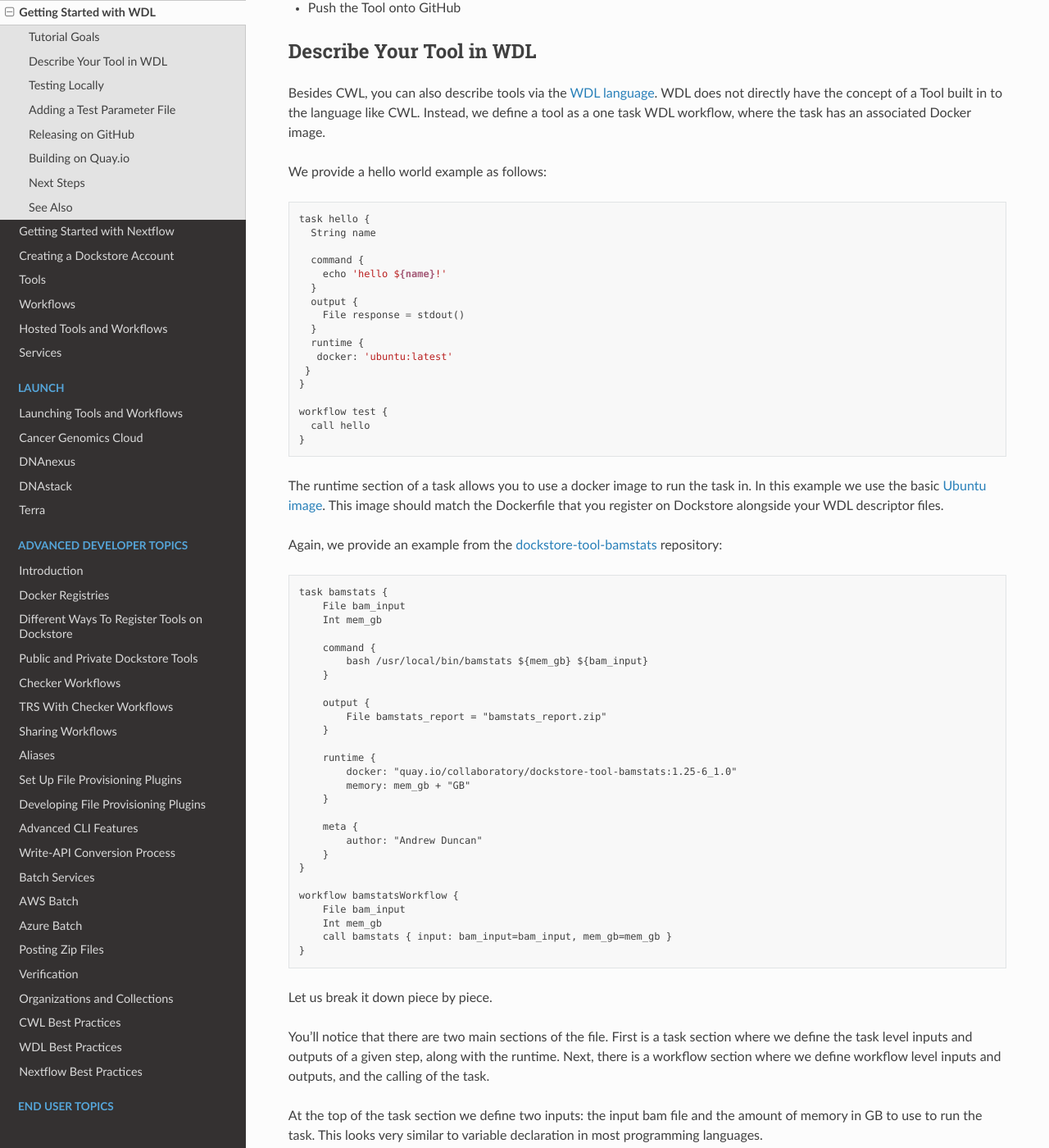
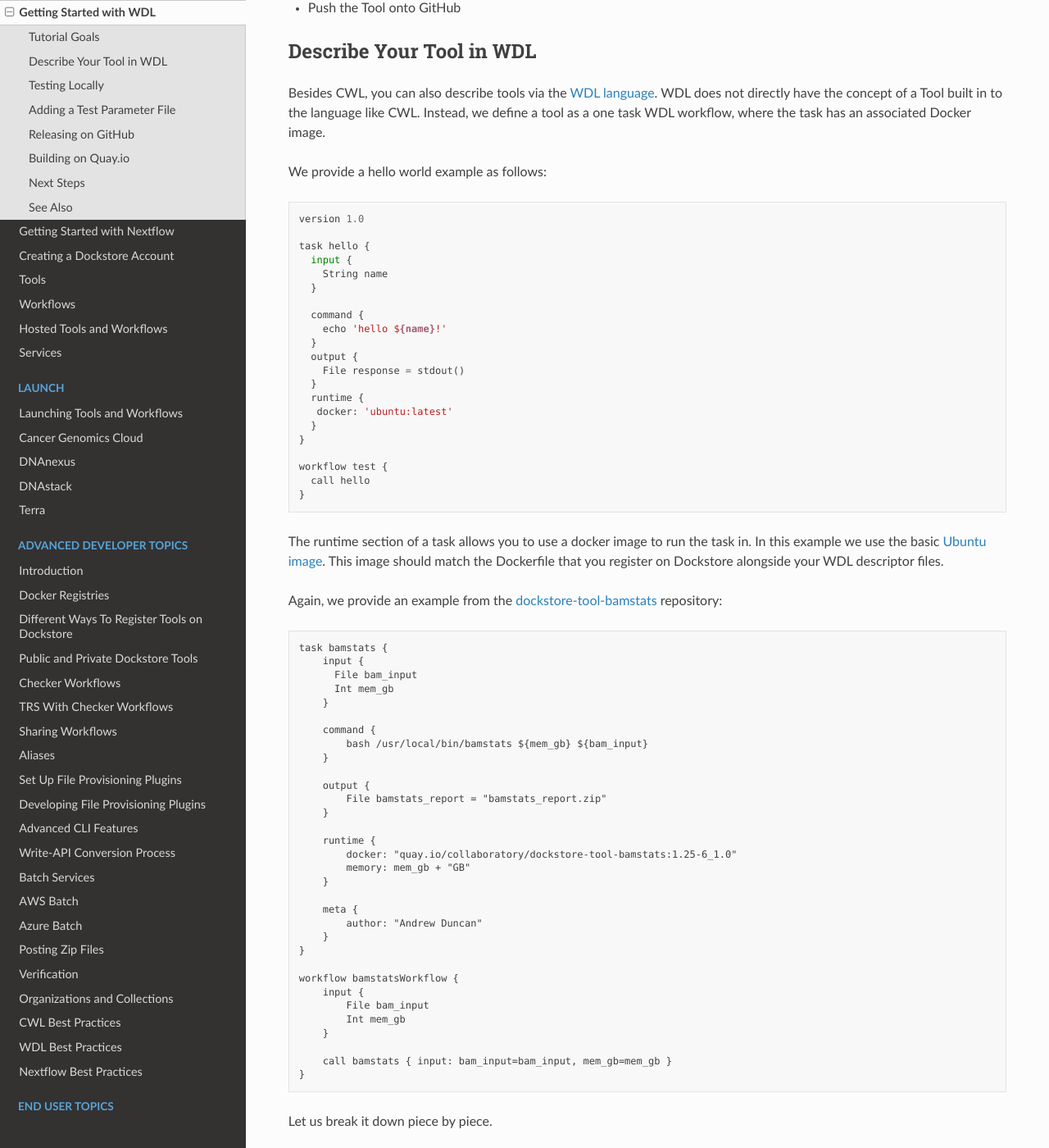
Before and after one commit to dockstore/dockstore-documentation, a Sphinx documentation site: the page built from docs/getting-started/getting-started-with-wdl.rst, in a window 1280 px wide and 1400 px high, scrolled down 415 px. Shown: the whole window at 82% size. Built offline with Sphinx 7.4.7 and the Read the Docs theme 2.0.0, drawn with Linux system fonts in a browser that asks for light colours.

Commit message:
update wdl tutorial

```diff
--- a/docs/getting-started/getting-started-with-services.rst
+++ b/docs/getting-started/getting-started-with-services.rst
@@ -22,7 +22,7 @@ Create Your Service
 The first step is to create a file named ``.dockstore.yml``. The ``.dockstore.yml``  is a configuration file used to describe your service. Technically, having a valid YAML and the right version is
 all that is required for your service to appear on Dockstore. But, we will briefly cover an example ``.dockstore.yml`` written for the Xena Hub to show what will generally be needed to create a working service.
 You can also view a template ``.dockstore.yml`` file `here
-<https://github.com/dockstore/dockstore-documentation/tree/develop/docs/assets/templates/.dockstore.yml>`_.
+<https://github.com/dockstore/dockstore-documentation/blob/1e487775aa8ca22e38ec2193dc671d31b3d1eecf/docs/assets/templates/.dockstore.yml>`_.
 
 .. figure:: /assets/images/docs/service-example.png
 
--- a/docs/getting-started/getting-started-with-wdl.rst
+++ b/docs/getting-started/getting-started-with-wdl.rst
@@ -30,8 +30,12 @@ We provide a hello world example as follows:
 
 ::
 
+    version 1.0
+
     task hello {
-      String name
+      input {
+        String name
+      }
 
       command {
         echo 'hello ${name}!'
@@ -41,7 +45,7 @@ We provide a hello world example as follows:
       }
       runtime {
        docker: 'ubuntu:latest'
-     }
+      }
     }
 
     workflow test {
@@ -61,8 +65,10 @@ repository:
 ::
 
     task bamstats {
-        File bam_input
-        Int mem_gb
+        input {
+          File bam_input
+          Int mem_gb
+        }
 
         command {
             bash /usr/local/bin/bamstats ${mem_gb} ${bam_input}
@@ -83,8 +89,11 @@ repository:
     }
 
     workflow bamstatsWorkflow {
-        File bam_input
-        Int mem_gb
+        input {
+            File bam_input
+            Int mem_gb
+        }
+
         call bamstats { input: bam_input=bam_input, mem_gb=mem_gb }
     }
 
@@ -102,8 +111,10 @@ similar to variable declaration in most programming languages.
 
 ::
 
-    File bam_input
-    Int mem_gb
+    input {
+      File bam_input
+      Int mem_gb
+    }
 
 Next is the command section. This specifies what command we want to run
 on the command line. We can also pass the command parameters based on
```
